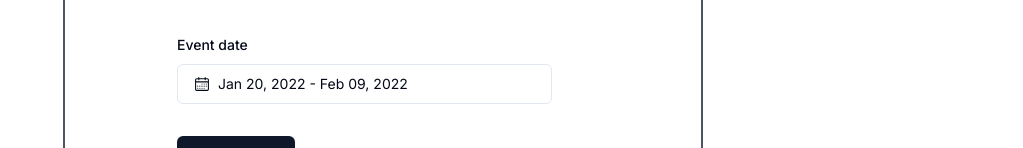
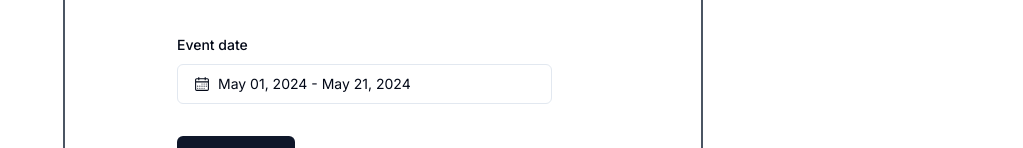
Before and after one commit to powrhouseofthecell/mentor, a Next.js app in the folder mentor-fe/: page /events/create in a window 1280 px wide. Shown: the part 490-638 px from the top of the page, without its empty margins (257-1280 px from the left). Built offline with nearby package versions, Linux system fonts and the light colour scheme.

Commit message:
chore: add default date to the date picker

```diff
--- a/mentor-fe/src/components/date-picker-range.tsx
+++ b/mentor-fe/src/components/date-picker-range.tsx
@@ -19,8 +19,8 @@ export default function Date_Picker_With_Range({
   get_date,
 }: React.HTMLAttributes<HTMLDivElement> | any) {
   const [date, setDate] = React.useState<DateRange | undefined>({
-    from: new Date(2022, 0, 20),
-    to: addDays(new Date(2022, 0, 20), 20),
+    from: Date.now() as unknown as Date | undefined,
+    to: addDays(Date.now(), 20),
   });
 
   // sending props to the parent.
```
